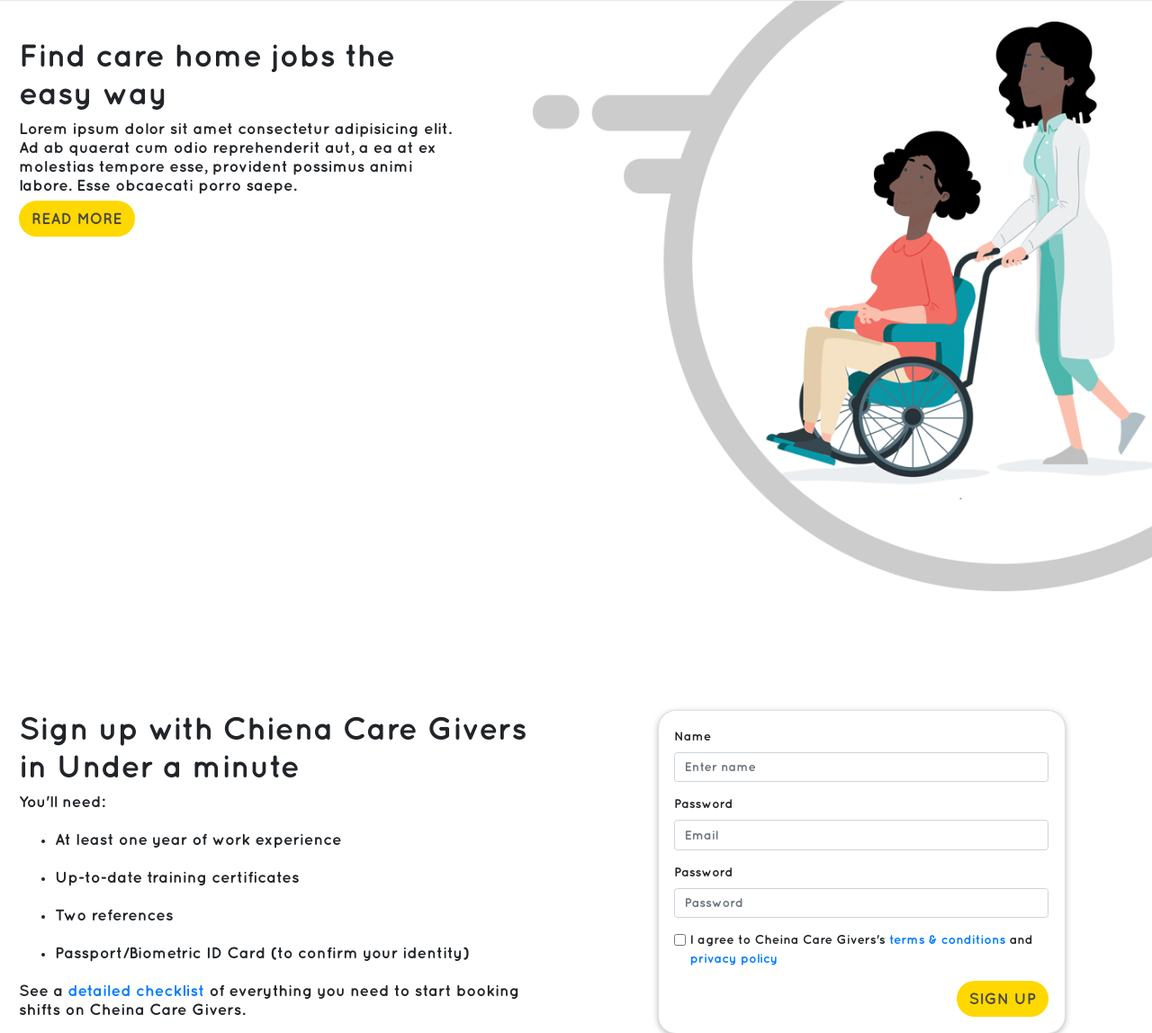
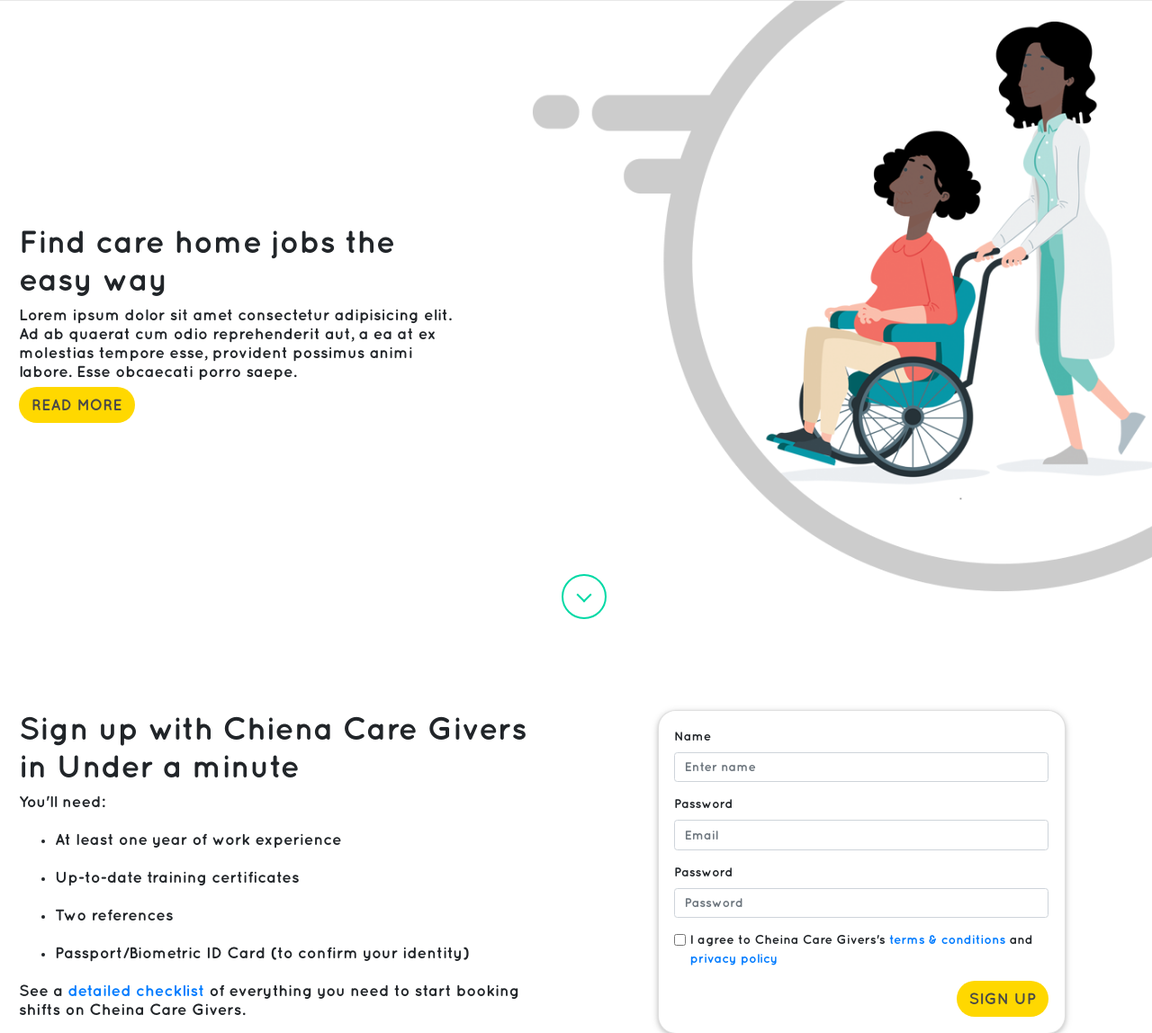
Before and after one commit to rjbtechconsult/cheinacaregivers, a PHP site: page / in a window 1280 px wide. Shown: the part 74-1222 px from the top of the page at 90% size. Run offline with PHP 8.4, Linux system fonts and the light colour scheme; some libraries are stand-ins or nearby versions.

Commit message:
homepage

```diff
--- a/css/main.css
+++ b/css/main.css
@@ -104,13 +104,8 @@ body {
 }
 
 @media (max-width: 767px) {
-  .header-banner {
-    display: -webkit-box;
-    display: -ms-flexbox;
-    display: flex;
-  }
-  .header-banner .container {
-    margin: auto;
+  .header-banner .row {
+    margin-top: 100px;
   }
 }
 
@@ -190,6 +185,85 @@ input:focus {
     border-radius: 30px;
     -webkit-box-shadow: 0 2px 5px 0 rgba(0, 0, 0, 0.16), 0 2px 10px 0 rgba(0, 0, 0, 0.12);
             box-shadow: 0 2px 5px 0 rgba(0, 0, 0, 0.16), 0 2px 10px 0 rgba(0, 0, 0, 0.12);
+    margin: 0 1rem;
+  }
+}
+
+.scroll-down {
+  opacity: 1;
+  -webkit-transition: all .5s ease-in 3s;
+  transition: all .5s ease-in 3s;
+}
+
+.scroll-down {
+  position: absolute;
+  bottom: 30px;
+  left: 50%;
+  margin-left: -16px;
+  display: block;
+  width: 50px;
+  height: 50px;
+  border: 2px solid #00d9a5;
+  background-size: 14px auto;
+  border-radius: 50%;
+  z-index: 2;
+  -webkit-animation: bounce 2s infinite 2s;
+  animation: bounce 2s infinite 2s;
+  -webkit-transition: all .2s ease-in;
+  transition: all .2s ease-in;
+  -webkit-transform: scale(1);
+          transform: scale(1);
+}
+
+.scroll-down:before {
+  position: absolute;
+  top: calc(50% - 8px);
+  left: calc(50% - 6px);
+  -webkit-transform: rotate(-45deg);
+          transform: rotate(-45deg);
+  display: block;
+  width: 12px;
+  height: 12px;
+  content: "";
+  border: 2px solid #00d9a5;
+  border-width: 0px 0 2px 2px;
+}
+
+@-webkit-keyframes bounce {
+  0%,
+  100%,
+  20%,
+  50%,
+  80% {
+    -webkit-transform: translateY(0);
+    transform: translateY(0);
+  }
+  40% {
+    -webkit-transform: translateY(-10px);
+    transform: translateY(-10px);
+  }
+  60% {
+    -webkit-transform: translateY(-5px);
+    transform: translateY(-5px);
+  }
+}
+
+@keyframes bounce {
+  0%,
+  100%,
+  20%,
+  50%,
+  80% {
+    -webkit-transform: translateY(0);
+    transform: translateY(0);
+  }
+  40% {
+    -webkit-transform: translateY(-10px);
+    transform: translateY(-10px);
+  }
+  60% {
+    -webkit-transform: translateY(-5px);
+    transform: translateY(-5px);
   }
 }
 /*# sourceMappingURL=main.css.map */
--- a/css/main.scss
+++ b/css/main.scss
@@ -103,10 +103,8 @@ body{
     background-position: right -210px top -77px;
 
     @media (max-width: 767px) {
-        display: flex;
-
-        .container{
-            margin: auto;
+        .row{
+            margin-top: 100px;
         }
     }
 }
@@ -171,7 +169,69 @@ input{
         padding: 30px 0px;
         border-radius: 30px;
         box-shadow: $box-shadow;
+        margin: 0 1rem;
     }
+}
 
+//scroll down bounce-----------------------------------------------------------
 
+.scroll-down {
+  opacity: 1;
+  -webkit-transition: all .5s ease-in 3s;
+  transition: all .5s ease-in 3s;
 }
+
+.scroll-down {
+  position: absolute;
+  bottom: 30px;
+  left: 50%;
+  margin-left: -16px;
+  display: block;
+  width: 50px;
+  height: 50px;
+  border: 2px solid $green;
+  background-size: 14px auto;
+  border-radius: 50%;
+  z-index: 2;
+  -webkit-animation: bounce 2s infinite 2s;
+  animation: bounce 2s infinite 2s;
+  -webkit-transition: all .2s ease-in;
+  transition: all .2s ease-in;
+  transform: scale(1)
+}
+
+.scroll-down:before {
+    position: absolute;
+    top: calc(50% - 8px);
+    left: calc(50% - 6px);
+    transform: rotate(-45deg);
+    display: block;
+    width: 12px;
+    height: 12px;
+    content: "";
+    border: 2px solid $green;
+    border-width: 0px 0 2px 2px;
+}
+
+@keyframes bounce {
+  0%,
+  100%,
+  20%,
+  50%,
+  80% {
+    -webkit-transform: translateY(0);
+    -ms-transform: translateY(0);
+    transform: translateY(0);
+  }
+  40% {
+    -webkit-transform: translateY(-10px);
+    -ms-transform: translateY(-10px);
+    transform: translateY(-10px);
+  }
+  60% {
+    -webkit-transform: translateY(-5px);
+    -ms-transform: translateY(-5px);
+    transform: translateY(-5px);
+  }
+}
+//scroll down end -------------------------------------------------------------
--- a/index.php
+++ b/index.php
@@ -19,7 +19,7 @@
     <link rel="stylesheet" href="css/main.css">
 
     <!-- Javascript dependencies -->
-    <script src="https://code.jquery.com/jquery-3.4.1.slim.min.js" integrity="sha384-J6qa4849blE2+poT4WnyKhv5vZF5SrPo0iEjwBvKU7imGFAV0wwj1yYfoRSJoZ+n" crossorigin="anonymous"></script>
+    <script type="text/javascript" src="https://cdnjs.cloudflare.com/ajax/libs/jquery/3.4.1/jquery.min.js"></script>
     <script src="https://cdn.jsdelivr.net/npm/popper.js@1.16.0/dist/umd/popper.min.js" integrity="sha384-Q6E9RHvbIyZFJoft+2mJbHaEWldlvI9IOYy5n3zV9zzTtmI3UksdQRVvoxMfooAo" crossorigin="anonymous"></script>
     <script src="https://stackpath.bootstrapcdn.com/bootstrap/4.4.1/js/bootstrap.min.js" integrity="sha384-wfSDF2E50Y2D1uUdj0O3uMBJnjuUD4Ih7YwaYd1iqfktj0Uod8GCExl3Og8ifwB6" crossorigin="anonymous"></script>
     <script src="https://unpkg.com/aos@2.3.1/dist/aos.js"></script>
@@ -72,11 +72,11 @@
     <!--/.Navbar -->
 
     <!-- Banner section -->
-    <header class="py-5 header-banner">
+    <header class="py-5 header-banner d-flex">
         <div class="container my-md-auto">
-            <div class="row d-flex">
+            <div class="row">
                 <div class="col-md-5 header-col">
-                    <div class="text-center text-md-left">
+                    <div class="text-center text-md-left my-auto">
                         <h1 class="font-bold">
                             Find care home jobs the easy way
                         </h1>
@@ -87,6 +87,7 @@
                     </div>
                 </div>
             </div>
+            <a id="sec2" href="#sec2" class="scroll-down" address="true"></a>
         </div>
     </header>
 
@@ -272,6 +273,41 @@
     <script>
         var currentYear = (new Date).getFullYear();
         $("#current_year").text((new Date).getFullYear());
+
+        $(function() {
+            // smooth scroll effect
+            $('a[href*="#sec2"]').not('[href="#"]').not('[href="#0"]').click(function(event) {
+                // On-page links
+                if (
+                    location.pathname.replace(/^\//, '') == this.pathname.replace(/^\//, '') &&
+                    location.hostname == this.hostname
+                ) {
+                    // Figure out element to scroll to
+                    var target = $(this.hash);
+                    target = target.length ? target : $('[name=' + this.hash.slice(1) + ']');
+                    // Does a scroll target exist?
+                    if (target.length) {
+                        // $(this).css('margin-top', '0px');
+                        // Only prevent default if animation is actually gonna happen
+                        event.preventDefault();
+                        $('html, body').animate({
+                            scrollTop: target.offset().top
+                        }, 1200, function() {
+                            // Callback after animation
+                            // Must change focus!
+                            var $target = $(target);
+                            $target.focus();
+                            if ($target.is(":focus")) { // Checking if the target was focused
+                                return false;
+                            } else {
+                                $target.attr('tabindex', '-1'); // Adding tabindex for elements not focusable
+                                $target.focus(); // Set focus again
+                            };
+                        });
+                    }
+                }
+            });
+        })
     </script>
 
 </body>
```
Also changed, not shown: 1 other file.
